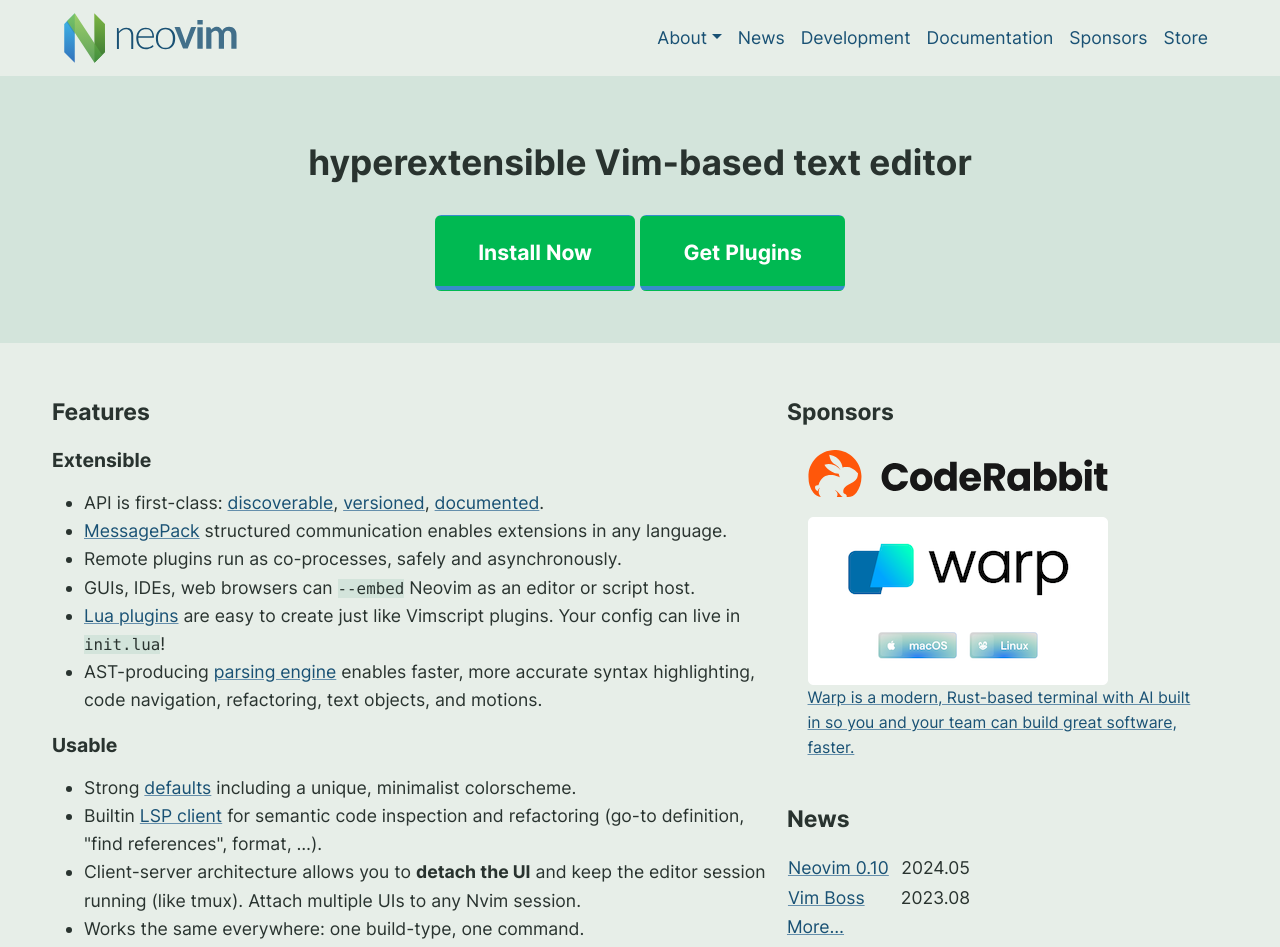
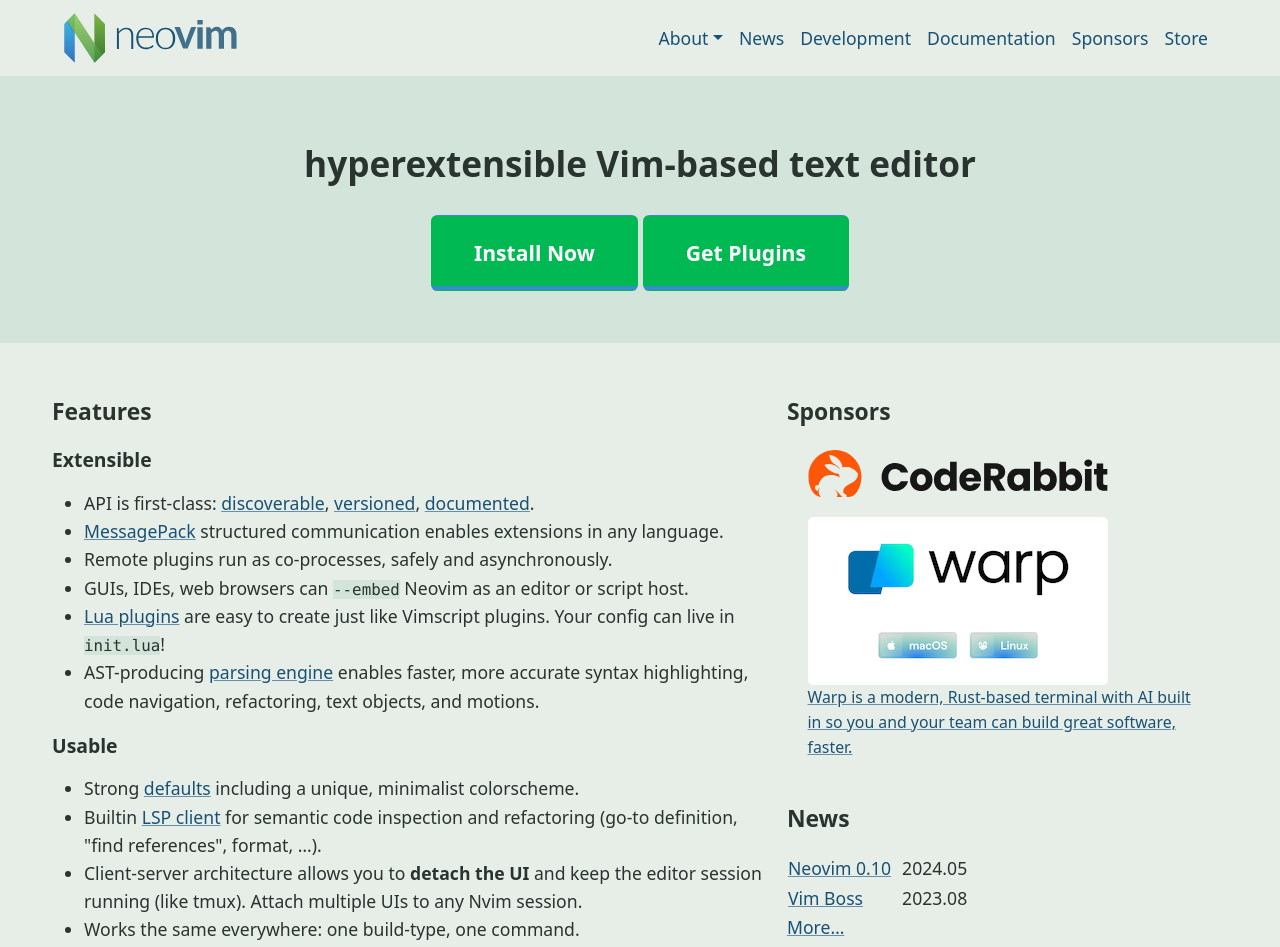
Before and after one commit to neovim/neovim.github.io, a Jekyll site: the page built from index.html, in a window 1280 px wide. Shown: the top 947 px of the page. Built offline with Jekyll 4.4.1, drawn with Linux system fonts in a browser that asks for light colours; comment, search, counter and statistics services are not loaded.

Commit message:
css: remove "Inter" custom font #369
Problem:
Sometimes loading the page takes 5+ seconds, and the browser Network
view shows these files causing the delay:

    https://neovim.io/fonts/inter/inter.css
    https://neovim.io/fonts/inter/Inter-italic.var.woff2?v=3.19
    https://neovim.io/fonts/inter/Inter-roman.var.woff2?v=3.19

Solution:
Drop the use of the custom "Inter" font.
It doesn't look much different than the standard font, AFAICT.

```diff
--- a/css/main.css
+++ b/css/main.css
@@ -1,9 +1,7 @@
-@import "../fonts/inter/inter.css";
-
 :root {
   --main-breakpoint: 60em;
 
-  --sans-serif-fonts: "Inter", var(--bs-font-sans-serif);
+  --sans-serif-fonts: var(--bs-font-sans-serif);
 
   /* Colors */
   /* Hue is between neovim green and blue for text/background */
@@ -43,7 +41,7 @@
 
 @supports (font-variation-settings: normal) {
   :root {
-    --sans-serif-fonts: "Inter var", var(--bs-font-sans-serif);
+    --sans-serif-fonts: var(--bs-font-sans-serif);
   }
 }
 
--- a/fonts/inter/inter.css
+++ /dev/null
@@ -1,43 +0,0 @@
-
-@font-face {
-  font-family: 'Inter';
-  font-style:  normal;
-  font-weight: 400;
-  font-display: swap;
-  src: url("Inter-Regular.woff2?v=3.19") format("woff2"),
-       url("Inter-Regular.woff?v=3.19") format("woff");
-}
-@font-face {
-  font-family: 'Inter';
-  font-style:  italic;
-  font-weight: 400;
-  font-display: swap;
-  src: url("Inter-Italic.woff2?v=3.19") format("woff2"),
-       url("Inter-Italic.woff?v=3.19") format("woff");
-}
-
-/* -------------------------------------------------------
-Variable font.
-Usage:
-
-  html { font-family: 'Inter', sans-serif; }
-  @supports (font-variation-settings: normal) {
-    html { font-family: 'Inter var', sans-serif; }
-  }
-*/
-@font-face {
-  font-family: 'Inter var';
-  font-weight: 100 900;
-  font-display: swap;
-  font-style: normal;
-  font-named-instance: 'Regular';
-  src: url("Inter-roman.var.woff2?v=3.19") format("woff2");
-}
-@font-face {
-  font-family: 'Inter var';
-  font-weight: 100 900;
-  font-display: swap;
-  font-style: italic;
-  font-named-instance: 'Italic';
-  src: url("Inter-italic.var.woff2?v=3.19") format("woff2");
-}
```
Also changed, not shown: fonts/inter/Inter-Bold.woff2 (deleted), fonts/inter/Inter-Italic.woff2 (deleted), fonts/inter/Inter-Regular.woff (deleted), fonts/inter/Inter-Regular.woff2 (deleted), fonts/inter/Inter-italic.var.woff2 (deleted), fonts/inter/Inter-roman.var.woff2 (deleted), fonts/inter/Inter.var.woff2 (deleted), fonts/inter/LICENSE.txt (deleted).
